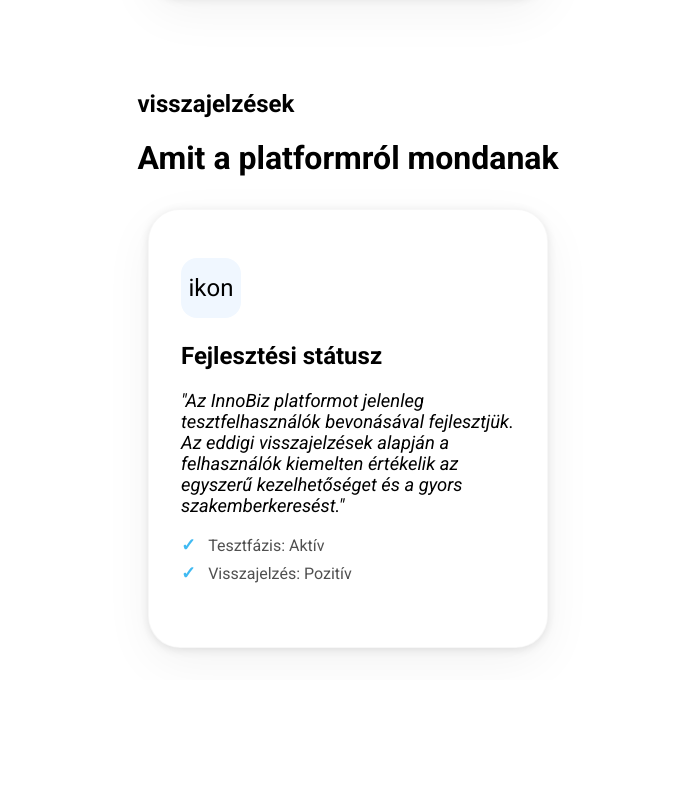
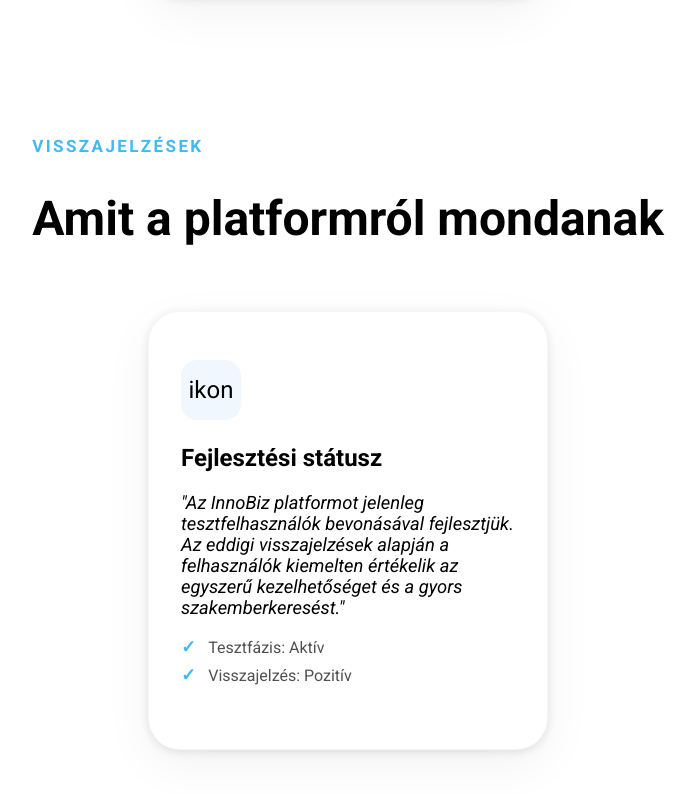
Before and after one commit to GergoBest99/InnoBiz, a website: page index.html in a window 1280 px wide. Shown: the part 1434-2228 px from the top of the page, without its empty margins (292-988 px from the left). Before the commit the page ends 2114 px from the top, so only its background shows below. Drawn offline with Linux system fonts and the light colour scheme.

Commit message:
Give main-content-3, the same behavior as main-content-2
- Yes, there is repeating code, but you can style them separately at least lol

```diff
--- a/index.css
+++ b/index.css
@@ -270,9 +270,22 @@ main {
 
 
 #main-content-3 {
-    max-width: 800px;
-    margin: 0 auto;
-    padding: 0 20px;
+    display: flex;
+    flex-direction: column;
+    align-items: center;
+    justify-content: center;
+    height: calc(100dvh - var(--header-height));
+}
+
+#main-content-3-top-top{
+    font-variant: small-caps;
+    letter-spacing: 0.1em;
+    color: var(--primary);
+}
+
+#main-content-3-top h1 {
+    font-size: 3rem;
+    max-width: 30ch;
 }
 
 
```
Also changed, not shown: index.html (+6 -1 lines).
